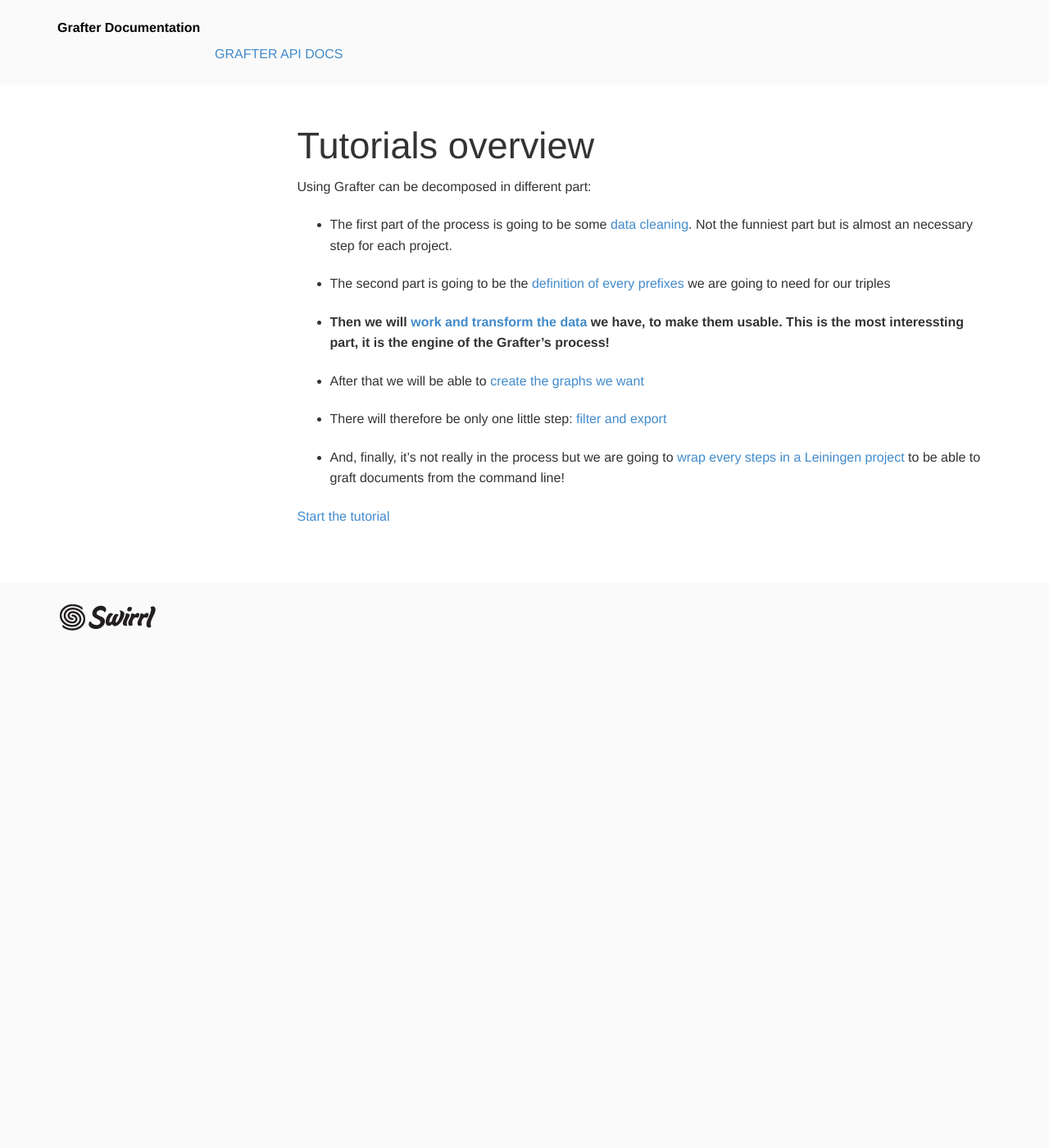
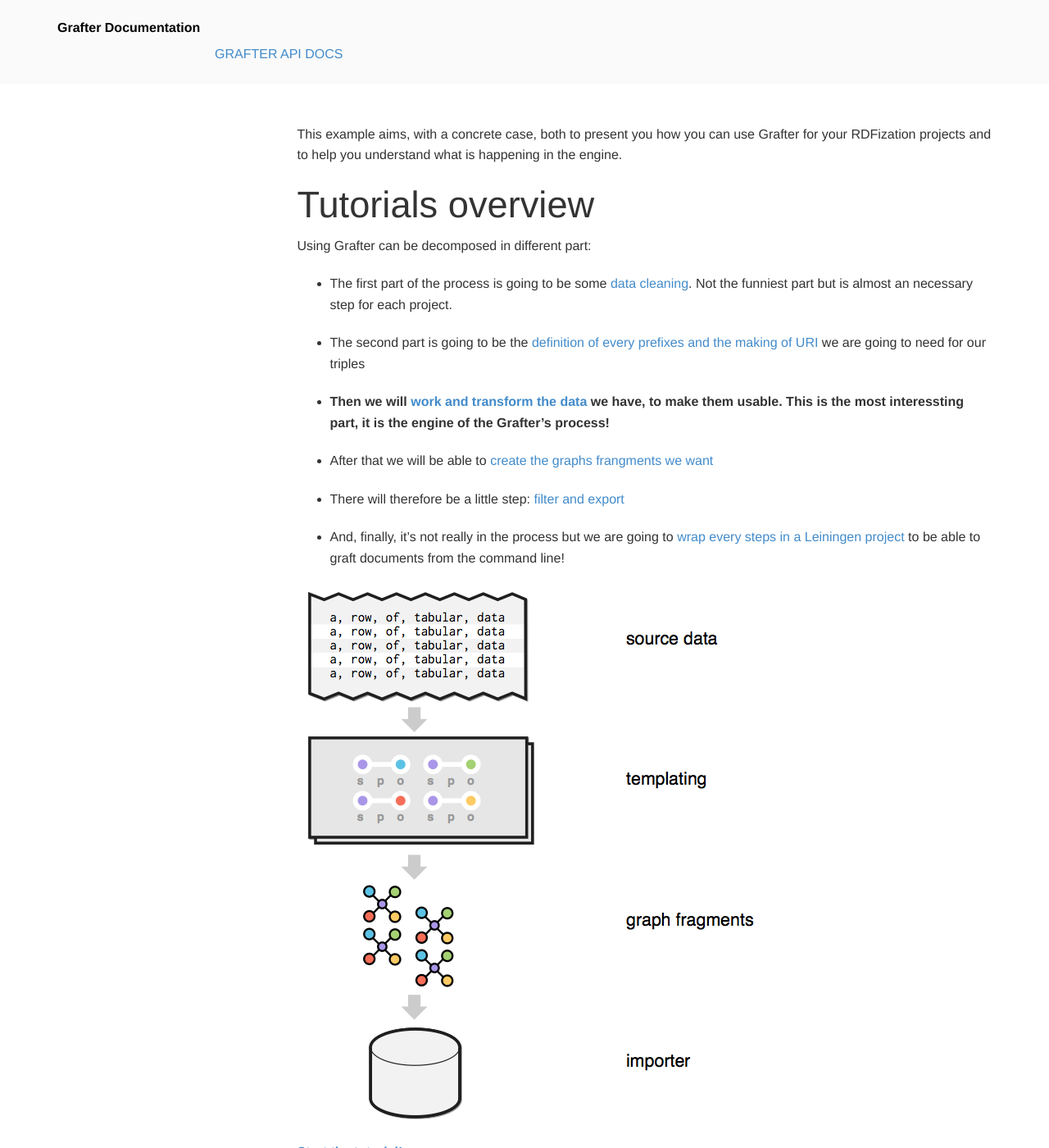
Before and after one commit to Swirrl/grafter-docs, a Jekyll site: the page built from _tutorials/index.md, in a window 1280 px wide and 1400 px high. Shown: the whole window at 82% size. Built offline with Jekyll 4.4.1, drawn with Linux system fonts in a browser that asks for light colours.

Commit message:
index + general

```diff
--- a/_tutorials/index.md
+++ b/_tutorials/index.md
@@ -2,6 +2,8 @@
 layout: page
 title: Tutorials
 ---
+
+This example aims, with a concrete case, both to present you how you can use Grafter for your RDFization projects and to help you understand what is happening in the engine.
 
 # Tutorials overview
 
@@ -9,14 +11,16 @@
 
 - The first part of the process is going to be some [data cleaning](908_cleaning.html). Not the funniest part but is almost  an necessary step for each project.
 
-- The second part is going to be the [definition of every prefixes](911_prefixes.html) we are going to need for our triples
+- The second part is going to be the [definition of every prefixes and the making of URI](911_making_uri.html) we are going to need for our triples
 
 - **Then we will [work and transform the data](921_pipeline.html) we have, to make them usable. This is the most interessting part, it is the engine of the Grafter's process!**
 
-- After that we will be able to [create the graphs we want](931_graph.html)
+- After that we will be able to [create the graphs frangments we want](931_graph.html)
 
-- There will therefore be only one little step: [filter and export](941_filter_import.html)
+- There will therefore be a little step: [filter and export](941_filter_import.html)
 
 - And, finally, it's not really in the process but we are going to [wrap every steps in a Leiningen project](951_command_line.html) to be able to graft documents from the command line!
 
-[Start the tutorial](905_general.html)
+![process](/assets/index_1.png)
+
+**[Start the tutorial!](905_general.html)**
```
Also changed, not shown: _tutorials/905_general.md (+3 -3 lines), _tutorials/908_cleaning.md (+2 -0 lines), assets/index_1.png (added).
